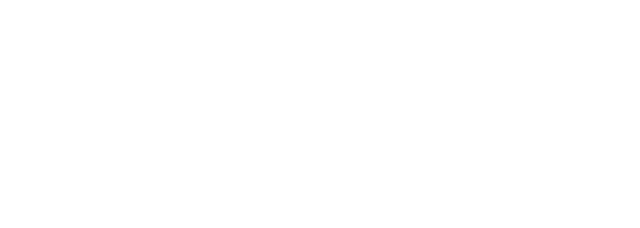
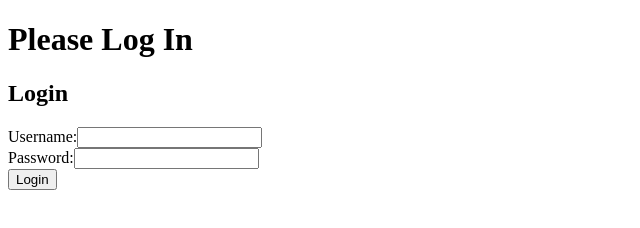
Before and after one commit to acciojob/lift-state-up-5-rishu-7549, a React app: page / in a window 1280 px wide. Shown: the whole page, without its empty margins (0-640 px from the left). Built offline with nearby package versions, Linux system fonts and the light colour scheme.

Commit message:
new changees

```diff
--- a/src/components/App.js
+++ b/src/components/App.js
@@ -1,13 +1,21 @@
+import React, { useState } from "react";
+import './../styles/App.css';
+import Login from "./Loginform";
 
-import React from "react";
-import './../styles/App.css';
+function App() {
+  const [isLoggedIn, setIsLoggedIn] = useState(false);
 
-const App = () => {
+  const handleLogin = () => {
+    setIsLoggedIn(true);
+  };
+
   return (
     <div>
-        {/* Do not remove the main div */}
+      <h1>{isLoggedIn ? 'Welcome Back!' : 'Please Log In'}</h1>
+      {/* Use the correct component name */}
+      <Login isLoggedIn={isLoggedIn} onLogin={handleLogin} />
     </div>
-  )
+  );
 }
 
-export default App
+export default App;
--- /dev/null
+++ b/src/components/Loginform.js
@@ -0,0 +1,31 @@
+import React from "react";
+
+function Login({ isLoggedIn, onLogin }) {
+  const handleSubmit = (e) => {
+    e.preventDefault(); // Prevents page refresh
+    onLogin(); // Calls the parent function to update state
+  };
+
+  if (isLoggedIn) {
+    return <p>You are already logged in.</p>;
+  }
+
+  return (
+    <form onSubmit={handleSubmit}>
+      <h2>Login</h2>
+      <label>
+        Username:
+        <input type="text" name="username" required />
+      </label>
+      <br />
+      <label>
+        Password:
+        <input type="password" name="password" required />
+      </label>
+      <br />
+      <button type="submit">Login</button>
+    </form>
+  );
+}
+
+export default Login;
```
Also changed, not shown: package.json (+4 -3 lines), src/index.html (+2 -0 lines), 1 other file.
